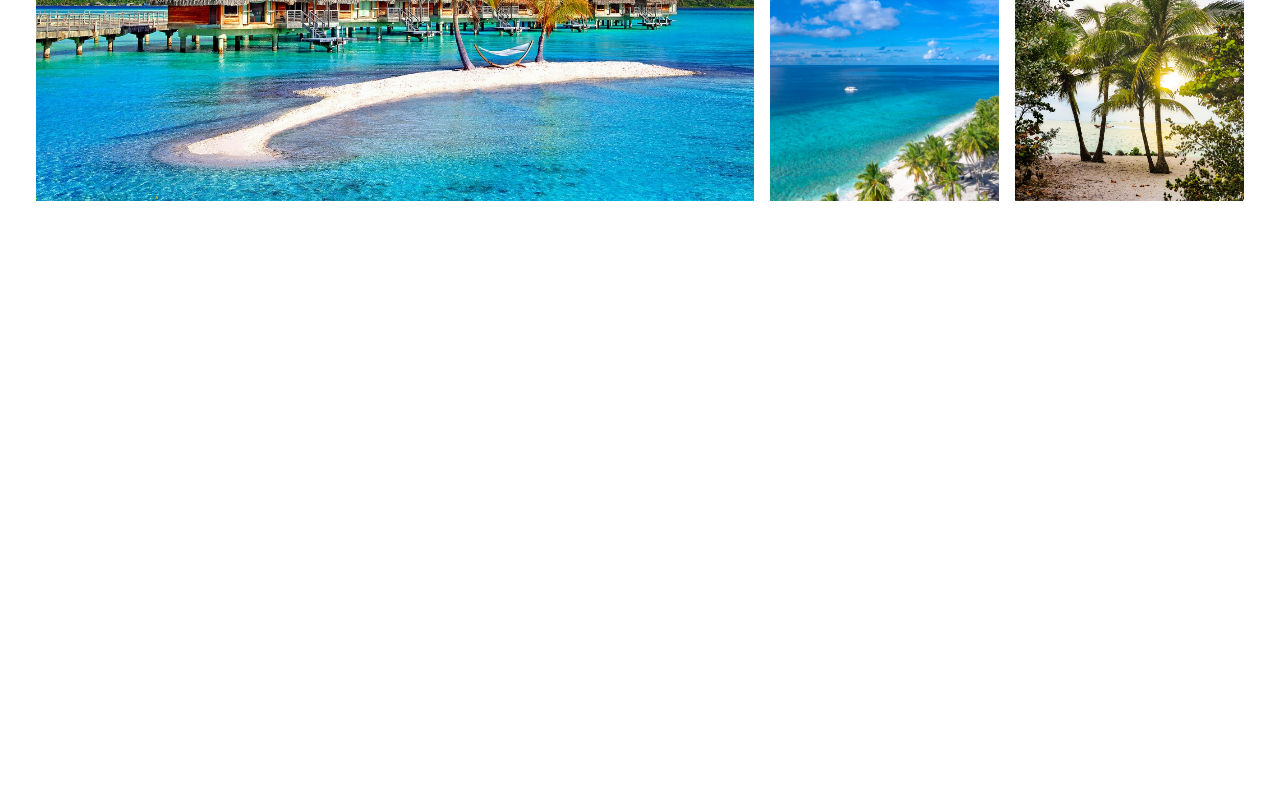
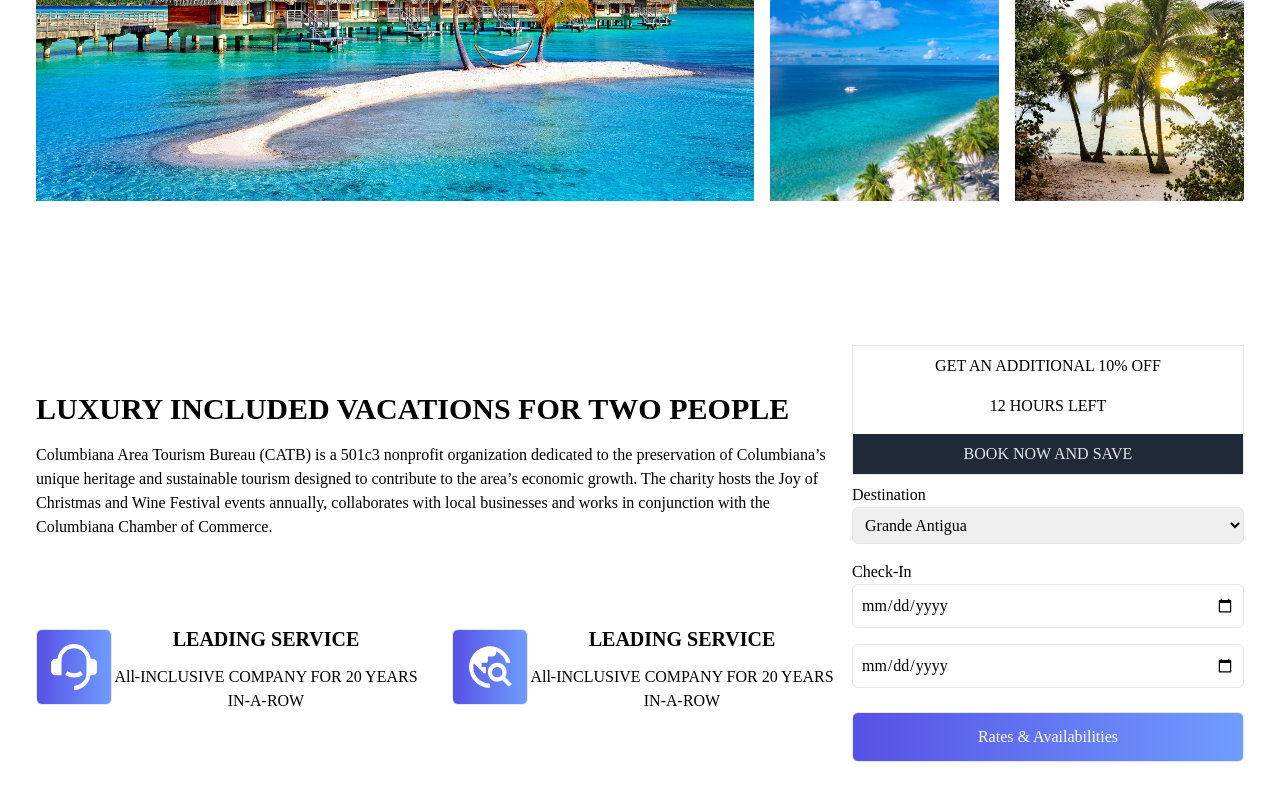
Before and after one commit to Satabdi-Rani/Travel, a React (Create React App) app: page / in a window 1280 px wide. Shown: the part 1254-2054 px from the top of the page. Before the commit the page ends 1535 px from the top, so only its background shows below. Built offline with nearby package versions, Linux system fonts and the light colour scheme.

Commit message:
Search added

```diff
--- a/src/App.js
+++ b/src/App.js
@@ -2,6 +2,7 @@
 import Navbar from './components/Navbar';
 import Hero from './components/Hero';
 import Destinations from './components/Destinations';
+import Search from './components/Search';
 
 function App() {
   return (
@@ -9,6 +10,7 @@
        <Navbar></Navbar>
        <Hero></Hero>
        <Destinations></Destinations>
+       <Search></Search>
     </div>
   );
 }
--- /dev/null
+++ b/src/components/Search.jsx
@@ -0,0 +1,67 @@
+import React from 'react'
+import {RiCustomerService2Fill} from 'react-icons/ri'
+import {MdOutlineTravelExplore} from 'react-icons/md'
+
+const Search = () => {
+  return (
+    <div className='max-w-[1240px] mx-auto grid lg:grid-cols-3 gap-4 px-4 py-16'>
+     <div className='lg:col-span-2 flex flex-col justify-evenly'>
+        <div>
+            <h2>LUXURY INCLUDED VACATIONS FOR TWO PEOPLE</h2>
+            <p className='py-4'>
+                Columbiana Area Tourism Bureau (CATB) is a 501c3 nonprofit organization dedicated to the preservation of Columbiana’s unique heritage and sustainable tourism designed to contribute to the area’s economic growth. The charity hosts the Joy of Christmas and Wine Festival events
+               annually, collaborates with local businesses and works in conjunction with the Columbiana Chamber of Commerce.</p>
+        </div>
+        <div className='grid sm:grid-cols-2 gap-8 py-4'>
+            <div className='flex flex-col lg:flex-row items-center text-center'>
+                <button><RiCustomerService2Fill size={50} /></button>
+                <div>
+                    <h3 className='py-2 '>LEADING SERVICE</h3>
+                    <p className='py-1'>All-INCLUSIVE COMPANY FOR 20 YEARS IN-A-ROW</p>
+                </div>
+            </div>
+            <div className='flex flex-col lg:flex-row items-center text-center'>
+                <button><MdOutlineTravelExplore size={50} /></button>
+                <div>
+                    <h3 className='py-2 '>LEADING SERVICE</h3>
+                    <p className='py-1'>All-INCLUSIVE COMPANY FOR 20 YEARS IN-A-ROW</p>
+                </div>
+            </div>
+        </div>
+        </div>
+
+        {/* right */}
+     <div>
+        <div className='border text-center'>
+            <p className='pt-2'>GET AN ADDITIONAL 10% OFF </p>
+            <p className='py-4'>12 HOURS LEFT</p>
+            <p className='bg-gray-800 text-gray-200 py-2'>BOOK NOW AND SAVE</p>
+        </div>
+        <form className='w-full'>
+            <div className='flex flex-col my-2'>
+                <label >Destination</label>
+                <select className='border rounded-md p-2'>
+                    <option>Grande Antigua</option>
+                    <option>Key West</option>
+                    <option>Maldives</option>
+                    <option>Conzuma Antigua</option>
+                </select>
+            </div>
+            <div className='flex flex-col my-4'>
+                <label >Check-In</label>
+                <input className='border rounded-md p-2' type="date" />
+            </div>
+            <div className='flex flex-col my-2'>
+                <label htmlFor="Check-Out"></label>
+                <input className='border rounded-md p-2' type="date" />
+            </div>
+            <div>
+                <button className='w-full my-4'>Rates & Availabilities</button>
+                </div>
+        </form>
+     </div>
+    </div>
+  )
+}
+
+export default Search
```
